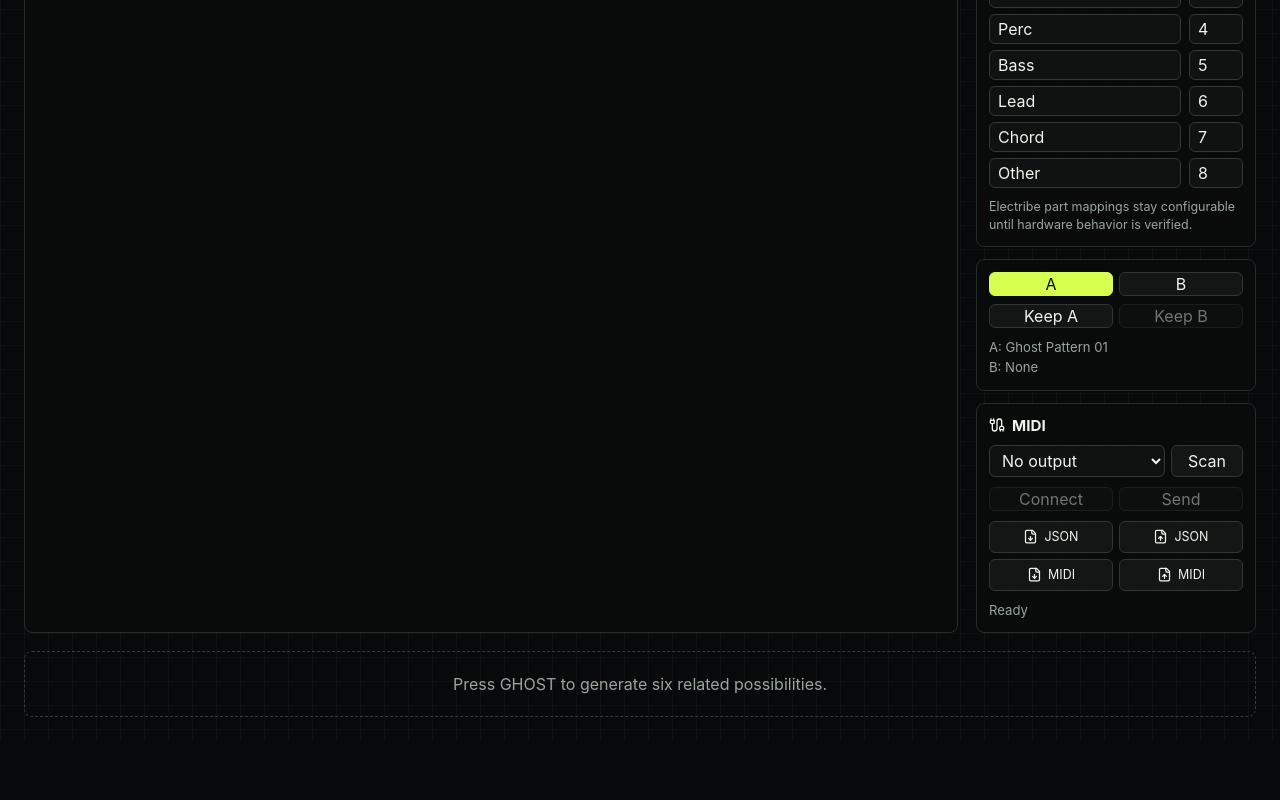
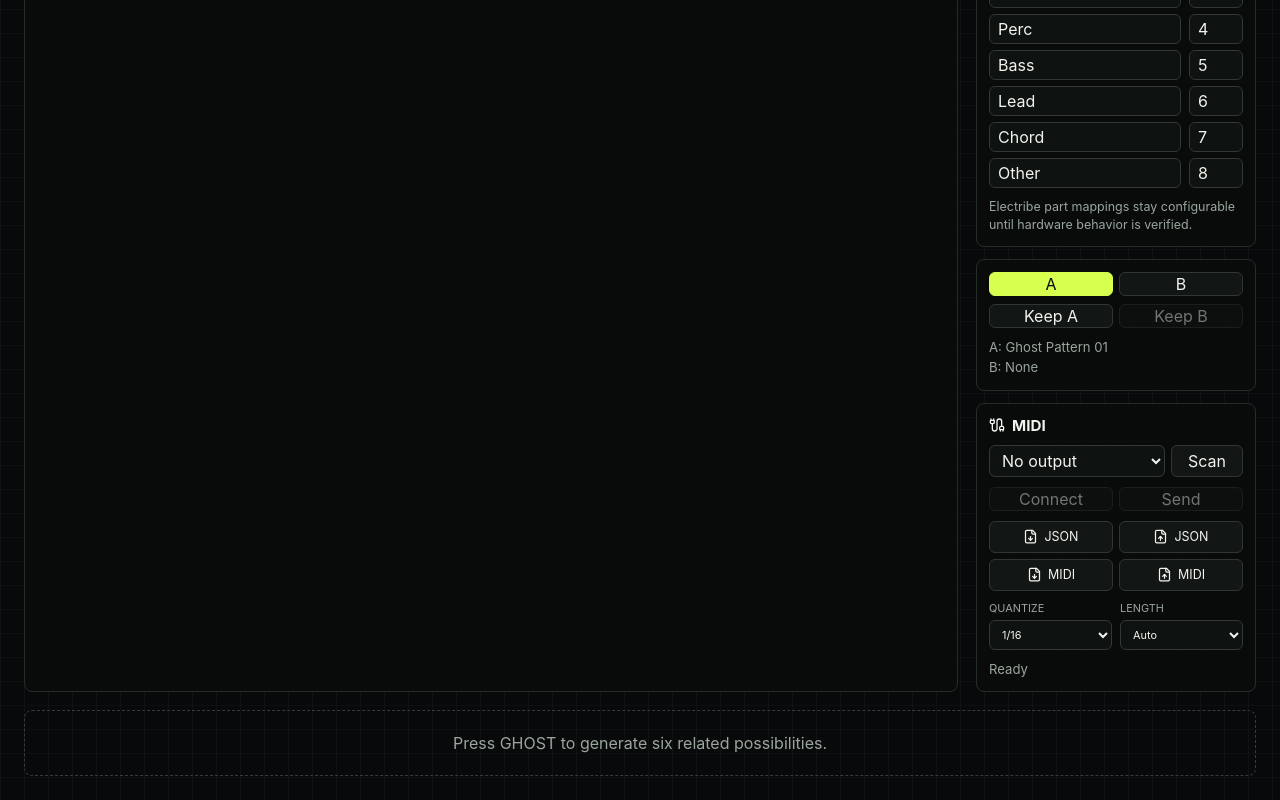
Before and after one commit to zen-aperios/electribe-, a React (Vite) app: page / in a window 1280 px wide. Shown: the part 807-1607 px from the top of the page. Before the commit the page ends 1548 px from the top, so only its background shows below. Built offline with nearby package versions, Linux system fonts and the light colour scheme.

Commit message:
Add MIDI import quantize and length options

```diff
--- a/src/components/MidiPanel.tsx
+++ b/src/components/MidiPanel.tsx
@@ -2,8 +2,11 @@ import { Cable, FileDown, FileUp } from "lucide-react";
 import { useMemo, useRef, useState } from "react";
 import { useGhostStore } from "../app/store";
 import {
+  DEFAULT_MIDI_IMPORT_OPTIONS,
   exportPatternToMidiBytes,
   importPatternFromMidiBytes,
+  type MidiImportLength,
+  type MidiImportQuantize,
 } from "../midi/MidiFile";
 import { WebMidiService, type MidiPortSummary } from "../midi/MidiService";
 import { exportPatternJson, importPatternJson } from "../storage/PatternStorage";
@@ -17,6 +20,12 @@ export function MidiPanel() {
   const [outputs, setOutputs] = useState<MidiPortSummary[]>([]);
   const [selectedOutputId, setSelectedOutputId] = useState("");
   const [status, setStatus] = useState("Ready");
+  const [importQuantize, setImportQuantize] = useState<MidiImportQuantize>(
+    DEFAULT_MIDI_IMPORT_OPTIONS.quantize,
+  );
+  const [importLength, setImportLength] = useState<MidiImportLength>(
+    DEFAULT_MIDI_IMPORT_OPTIONS.length,
+  );
 
   const exportJson = () => {
     downloadBytes(
@@ -57,7 +66,10 @@ export function MidiPanel() {
 
     try {
       const bytes = new Uint8Array(await file.arrayBuffer());
-      const pattern = importPatternFromMidiBytes(bytes, file.name.replace(/\.midi?$/i, ""));
+      const pattern = importPatternFromMidiBytes(bytes, file.name.replace(/\.midi?$/i, ""), {
+        quantize: importQuantize,
+        length: importLength,
+      });
       importPattern(pattern);
       setStatus("MIDI imported");
     } catch (error) {
@@ -146,6 +158,38 @@ export function MidiPanel() {
           MIDI
         </button>
       </div>
+      <div className="midi-import-options">
+        <label>
+          Quantize
+          <select
+            value={importQuantize}
+            onChange={(event) => setImportQuantize(event.target.value as MidiImportQuantize)}
+          >
+            <option value="1/8">1/8</option>
+            <option value="1/16">1/16</option>
+            <option value="1/32">1/32</option>
+          </select>
+        </label>
+        <label>
+          Length
+          <select
+            value={importLength}
+            onChange={(event) =>
+              setImportLength(
+                event.target.value === "auto"
+                  ? "auto"
+                  : (Number(event.target.value) as MidiImportLength),
+              )
+            }
+          >
+            <option value="auto">Auto</option>
+            <option value="8">8</option>
+            <option value="16">16</option>
+            <option value="32">32</option>
+            <option value="64">64</option>
+          </select>
+        </label>
+      </div>
       <input
         ref={jsonInputRef}
         className="hidden-file"
--- a/src/midi/MidiFile.ts
+++ b/src/midi/MidiFile.ts
@@ -22,6 +22,19 @@ const TRACK_TYPES: InstrumentType[] = [
   "other",
 ];
 const TRACK_NAMES = ["Kick", "Snare", "Hi-hat", "Perc", "Bass", "Lead", "Chord", "Other"];
+
+export type MidiImportQuantize = "1/8" | "1/16" | "1/32";
+export type MidiImportLength = "auto" | 8 | 16 | 32 | 64;
+
+export interface MidiImportOptions {
+  quantize: MidiImportQuantize;
+  length: MidiImportLength;
+}
+
+export const DEFAULT_MIDI_IMPORT_OPTIONS: MidiImportOptions = {
+  quantize: "1/16",
+  length: "auto",
+};
 
 export interface SimpleMidiExport {
   name: string;
@@ -119,10 +132,16 @@ export function exportPatternToMidiBytes(pattern: Pattern): Uint8Array {
   return Uint8Array.from(writeMidi(midi, { useByte9ForNoteOff: false }));
 }
 
-export function importPatternFromMidiBytes(bytes: ArrayLike<number>, name = "Imported MIDI"): Pattern {
+export function importPatternFromMidiBytes(
+  bytes: ArrayLike<number>,
+  name = "Imported MIDI",
+  options: Partial<MidiImportOptions> = {},
+): Pattern {
+  const importOptions = { ...DEFAULT_MIDI_IMPORT_OPTIONS, ...options };
   const midi = parseMidi(bytes);
   const ticksPerBeat = midi.header.ticksPerBeat ?? TICKS_PER_BEAT;
-  const ticksPerStep = ticksPerBeat / 4;
+  const quantizeTicks = ticksPerBeat / quantizeDivisor(importOptions.quantize);
+  const stepsPerSixteenth = quantizeTicks / (ticksPerBeat / 4);
   let bpm = 124;
   const tracks: Track[] = [];
 
@@ -160,8 +179,11 @@ export function importPatternFromMidiBytes(bytes: ArrayLike<number>, name = "Imp
         }
 
         active.delete(key);
-        const step = Math.max(0, Math.round(started.tick / ticksPerStep));
-        const duration = Math.max(1, Math.round((absoluteTick - started.tick) / ticksPerStep));
+        const step = Math.max(0, Math.round(started.tick / quantizeTicks) * stepsPerSixteenth);
+        const duration = Math.max(
+          stepsPerSixteenth,
+          Math.round((absoluteTick - started.tick) / quantizeTicks) * stepsPerSixteenth,
+        );
         notes.push(
           createNote({
             step,
@@ -196,7 +218,8 @@ export function importPatternFromMidiBytes(bytes: ArrayLike<number>, name = "Imp
   const maxStep = Math.max(
     ...tracks.flatMap((track) => track.notes.map((note) => note.step + note.duration)),
   );
-  const length = nearestPatternLength(maxStep);
+  const length =
+    importOptions.length === "auto" ? nearestPatternLength(maxStep) : importOptions.length;
 
   return createPatternFromTracks({
     name,
@@ -220,6 +243,18 @@ function inferMidiChannel(events: MidiEvent[]): number {
 
 function nearestPatternLength(steps: number): number {
   return [8, 16, 32, 64].find((length) => steps <= length) ?? 64;
+}
+
+function quantizeDivisor(quantize: MidiImportQuantize): number {
+  if (quantize === "1/8") {
+    return 2;
+  }
+
+  if (quantize === "1/32") {
+    return 8;
+  }
+
+  return 4;
 }
 
 function normalizeImportedTracks(tracks: Track[], length: number): Track[] {
--- a/src/styles.css
+++ b/src/styles.css
@@ -526,6 +526,31 @@ h1 {
   padding: 0 8px;
 }
 
+.midi-import-options {
+  display: grid;
+  grid-template-columns: 1fr 1fr;
+  gap: 8px;
+  margin-top: 10px;
+}
+
+.midi-import-options label {
+  display: grid;
+  gap: 5px;
+  color: #9aa69d;
+  font-size: 0.68rem;
+  text-transform: uppercase;
+}
+
+.midi-import-options select {
+  min-width: 0;
+  min-height: 30px;
+  border: 1px solid #313936;
+  border-radius: 6px;
+  background: #0e1210;
+  color: #f1f4ed;
+  padding: 0 8px;
+}
+
 .file-actions button {
   display: inline-flex;
   align-items: center;
```
Also changed, not shown: 1 other file (tests, documents, lock files or other folders).
